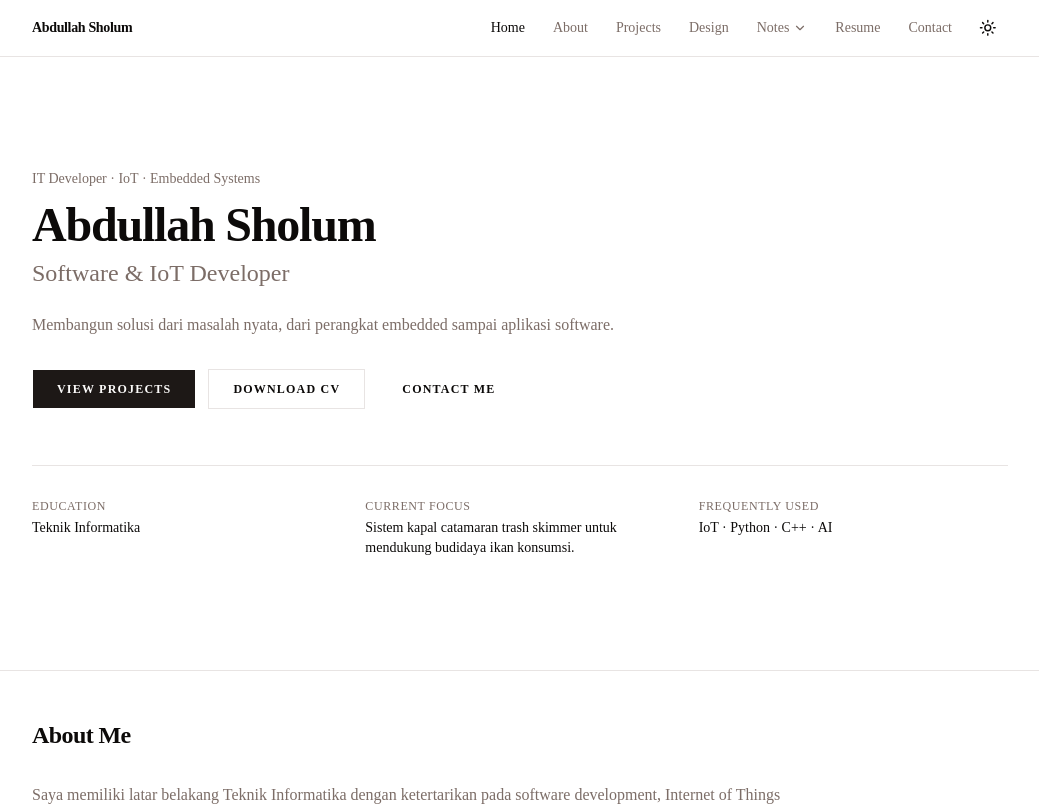
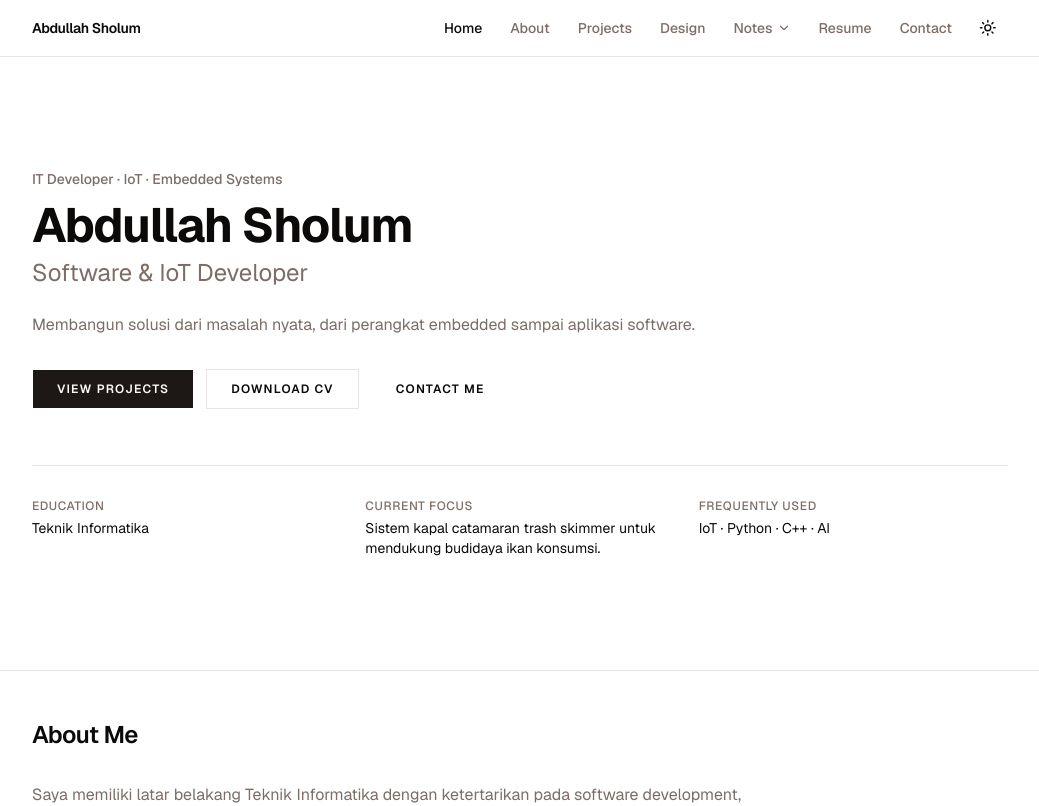
Before and after one commit to Abdullah-Sholum/nah-my-web, a Next.js app: page / in a window 1280 px wide. Shown: the top 806 px of the page, without its empty margins (120-1159 px from the left). Built offline with nearby package versions, Linux system fonts and the light colour scheme.

Commit message:
fix beberapa bug

```diff
--- a/src/app/globals.css
+++ b/src/app/globals.css
@@ -9,7 +9,7 @@
   --color-foreground: var(--foreground);
   --font-sans: var(--font-sans);
   --font-mono: var(--font-geist-mono);
-  --font-heading: var(--font-heading);
+  --font-heading: var(--font-sans);
   --color-sidebar-ring: var(--sidebar-ring);
   --color-sidebar-border: var(--sidebar-border);
   --color-sidebar-accent-foreground: var(--sidebar-accent-foreground);
--- a/src/app/layout.tsx
+++ b/src/app/layout.tsx
@@ -8,7 +8,7 @@ import { SiteHeader } from "@/components/layout/site-header";
 import { ThemeProvider } from "@/components/layout/theme-provider";
 
 // Font: ikuti hasil create-next-app milikmu bila berbeda.
-const geistSans = Geist({ variable: "--font-geist-sans", subsets: ["latin"] });
+const geistSans = Geist({ variable: "--font-sans", subsets: ["latin"] });
 const geistMono = Geist_Mono({ variable: "--font-geist-mono", subsets: ["latin"] });
 
 export const metadata: Metadata = {
@@ -24,9 +24,12 @@ export default function RootLayout({
   children,
 }: Readonly<{ children: React.ReactNode }>) {
   return (
-    <html lang="id" suppressHydrationWarning>
+    <html lang="id"
+    suppressHydrationWarning
+    className={`${geistSans.variable} ${geistMono.variable}`}
+    >
       <body
-        className={`${geistSans.variable} ${geistMono.variable} flex min-h-screen flex-col antialiased`}
+        className="flex min-h-screen flex-col antialiased"
       >
         <ThemeProvider
           attribute="class"
--- /dev/null
+++ b/src/app/not-found.tsx
@@ -0,0 +1,19 @@
+import { Container } from "@/components/layout/container";
+import { LinkButton } from "@/components/shared/link-button";
+
+export default function NotFound() {
+  return (
+    <Container className="py-24 text-center">
+      <p className="text-sm font-medium text-muted-foreground">404</p>
+      <h1 className="mt-2 text-3xl font-bold tracking-tight">
+        Halaman tidak ditemukan
+      </h1>
+      <p className="mt-3 text-muted-foreground">
+        Halaman yang kamu cari tidak ada atau sudah dipindahkan.
+      </p>
+      <LinkButton href="/" className="mt-6">
+        Kembali ke Home
+      </LinkButton>
+    </Container>
+  );
+}
```
